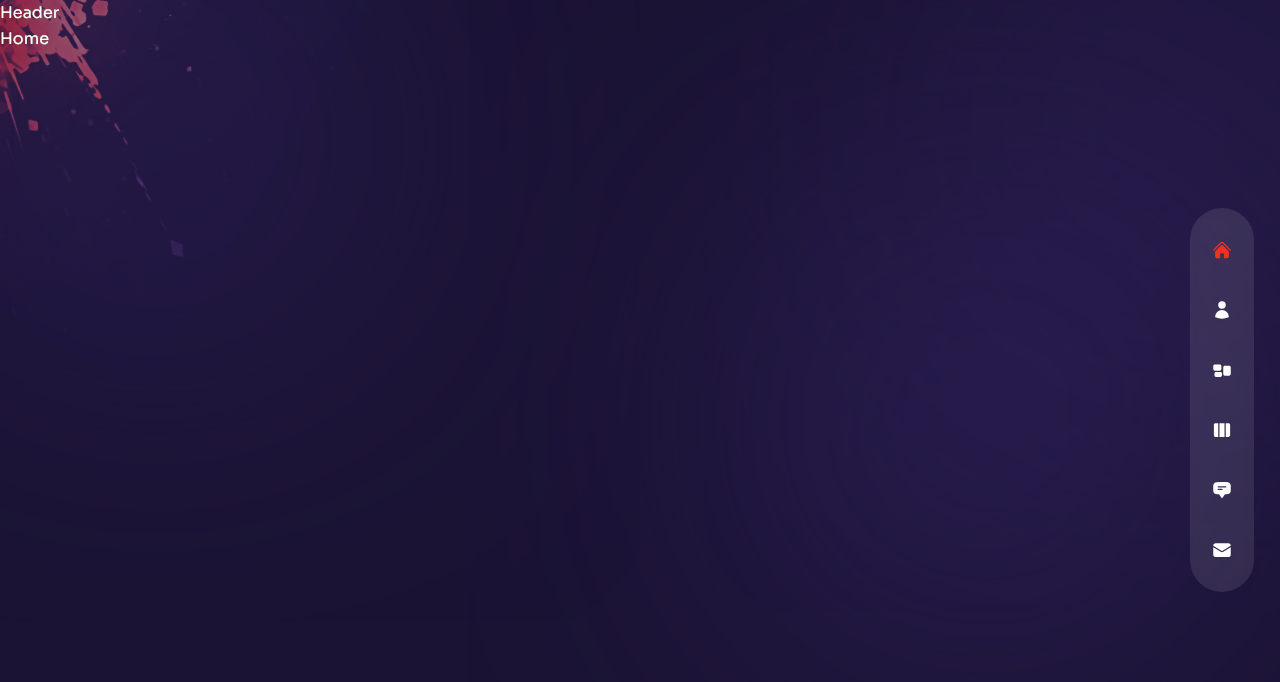
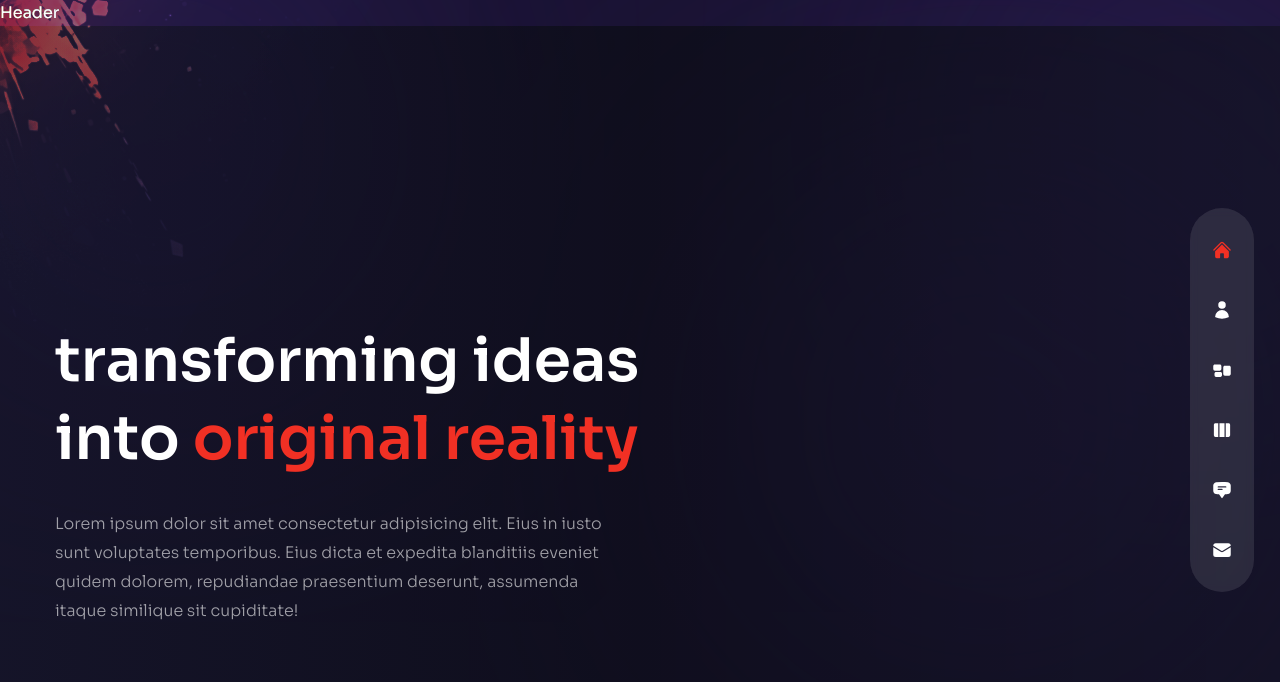
Before and after one commit to Predrag-Jandric/NextJS-Tailwind-portfolio-example, a Next.js app: page / in a window 1280 px wide. Shown: the top 682 px of the page. Built offline with nearby package versions, Linux system fonts and the light colour scheme.

Commit message:
added home page welcome text, stylised 100%

```diff
--- a/pages/index.js
+++ b/pages/index.js
@@ -1,5 +1,36 @@
+import Image from "next/image";
+import ParticlesContainer from "../components/ParticlesContainer"
+import ProjectsBtn from "../components/ProjectsBtn"
+import Avatar from "../components/Avatar"
+import { motion } from "framer-motion";
+import { fadeIn } from "../variants"
+
 const Home = () => {
-  return <div>Home</div>;
+  return (
+    <div className="bg-primary/60 h-full">
+      {/* text */}
+      <div className="w-full h-full bg-gradient-to-r from-primary/10 via-black/30 to-black/10">
+        <div className="text-center flex flex-col justify-center xl:pt-40 xl:text-left h-full container mx-auto">
+          {/* title */}
+          <h1 className="h1">
+            transforming ideas <br /> into <span className="text-accent">original reality</span>
+          </h1>
+          {/* subtitles */}
+          <p className="max-w-sm xl:max-w-xl mx-auto xl:mx-0 mb-10 xl:mb-16">
+            Lorem ipsum dolor sit amet consectetur adipisicing elit. Eius in iusto sunt voluptates temporibus. Eius dicta et expedita blanditiis eveniet quidem dolorem, repudiandae praesentium deserunt, assumenda itaque similique sit cupiditate!
+          </p>
+          {/* btn */}
+          <div className="flex justify-center xl:hidden relative">
+
+          </div>
+        </div>
+      </div>
+
+
+      {/* image */}
+      <div>image</div>
+    </div>
+  )
 };
 
 export default Home;
```
